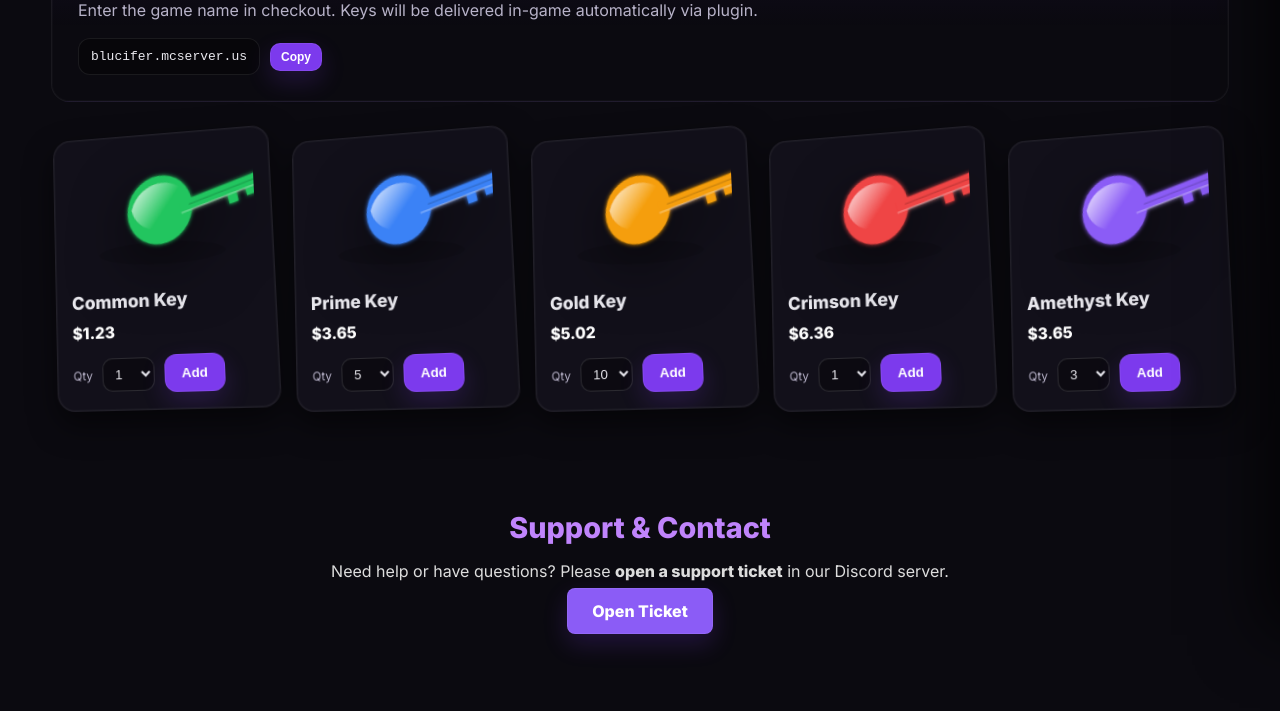
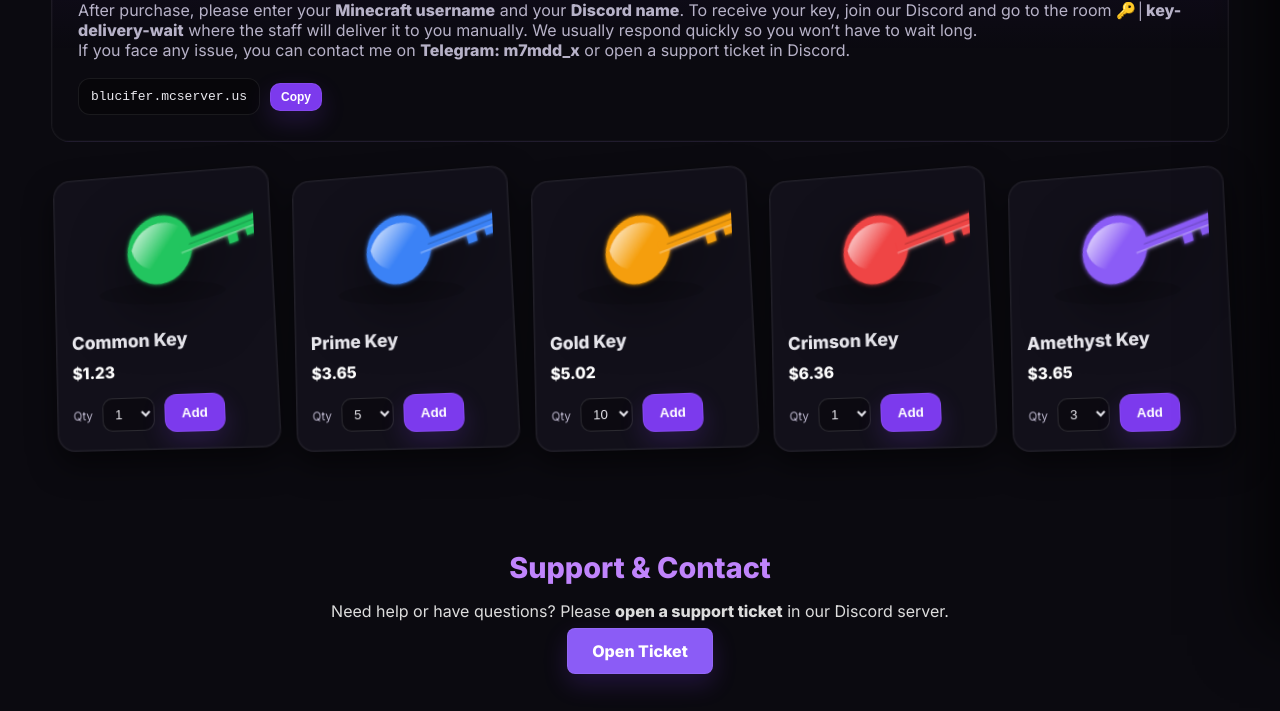
Before and after one commit to immuhis/ArabsSMP, a plain HTML site: page index.html in a window 1280 px wide. Shown: the part 165-876 px from the top of the page. Before the commit the page ends 836 px from the top, so only its background shows below. Drawn offline with Linux system fonts and the light colour scheme.

Commit message:
Update index.html

```diff
--- a/index.html
+++ b/index.html
@@ -31,7 +31,13 @@
   <main class="container">
     <section class="hero animate-zoom">
       <h2>Get Your Keys & Support the Server</h2>
-      <p>Enter the game name in checkout. Keys will be delivered in-game automatically via plugin.</p>
+      <p>After purchase, please enter your <strong>Minecraft username</strong>
+  and your <strong>Discord name</strong>. To receive your key, join our
+  Discord and go to the room <strong>🔑│key-delivery-wait</strong> where
+  the staff will deliver it to you manually. We usually respond quickly
+  so you won’t have to wait long.<br>
+  If you face any issue, you can contact me on
+  <strong>Telegram: m7mdd_x</strong> or open a support ticket in Discord.</p>
       <div class="ip-box">
         <code id="server-ip">blucifer.mcserver.us</code>
         <button class="btn small" id="copy-ip-hero">Copy</button>
```
